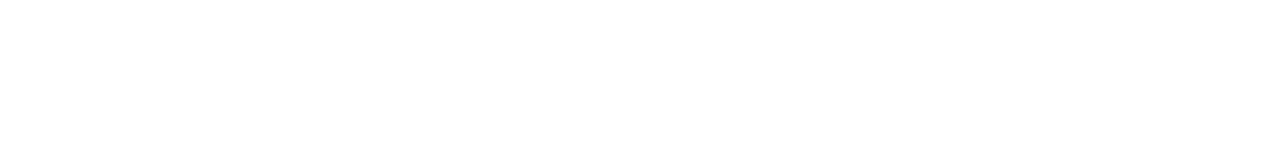
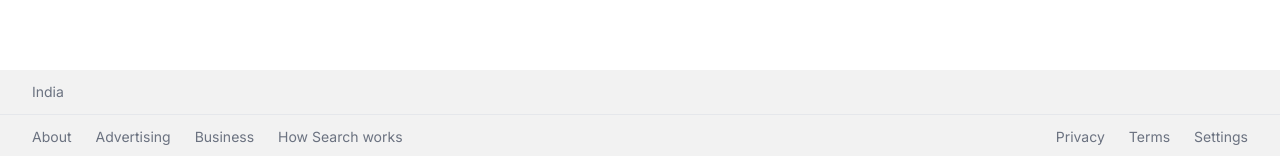
Before and after one commit to pxxthik/Google-clone, a Next.js app: page / in a window 1280 px wide. Shown: the part 641-797 px from the top of the page. Built offline with nearby package versions, Linux system fonts and the light colour scheme.

Commit message:
add footer component

```diff
--- a/src/app/globals.css
+++ b/src/app/globals.css
@@ -6,4 +6,8 @@
   .btn {
     @apply bg-[#f8f9fa] rounded-md text-sm text-gray-800 hover:ring-1 hover:ring-gray-200 focus:outline-none active:ring-gray-300 hover:shadow-md w-36 h-10 transition-shadow;
   }
+
+  .link{
+    @apply hover:underline cursor-pointer;
+  }
 }
--- a/src/app/layout.jsx
+++ b/src/app/layout.jsx
@@ -1,5 +1,6 @@
 import { Inter } from 'next/font/google'
 import './globals.css'
+import Footer from '@/components/Footer'
 
 const inter = Inter({ subsets: ['latin'] })
 
@@ -11,7 +12,14 @@
 export default function RootLayout({ children }) {
   return (
     <html lang="en">
-      <body className={inter.className}>{children}</body>
+      <body className={inter.className}>
+        {children}
+
+        {/* footer */}
+
+        <Footer/>
+
+      </body>
     </html>
   )
 }
--- /dev/null
+++ b/src/components/CountryLookUp.jsx
@@ -0,0 +1,12 @@
+"use client"
+
+import React, { useState } from 'react'
+
+export default function CountryLookUp() {
+    const [country, setCountry] = useState("India")
+  return (
+    <div>
+      {country}
+    </div>
+  )
+}
--- /dev/null
+++ b/src/components/Footer.jsx
@@ -0,0 +1,26 @@
+import React from 'react'
+import CountryLookUp from './CountryLookUp'
+
+export default function Footer() {
+  return (
+    <footer className='absolute bottom-0 text-sm text-gray-500 bg-[#f2f2f2] w-full'>
+        <div className='border-b px-8 py-3'>
+            <CountryLookUp/>
+        </div>
+        <div className='flex flex-col sm:flex-row justify-between items-center px-8 py-3 space-y-7 sm:space-y-0'>
+            <ul className='flex items-center space-x-6'>
+                <li className='link'>About</li>
+                <li className='link'>Advertising</li>
+                <li className='link'>Business</li>
+                <li className='link'>How Search works</li>
+            </ul>
+
+            <ul className='flex items-center space-x-6'>
+                <li className='link'>Privacy</li>
+                <li className='link'>Terms</li>
+                <li className='link'>Settings</li>
+            </ul>
+        </div>
+    </footer>
+  )
+}
```
